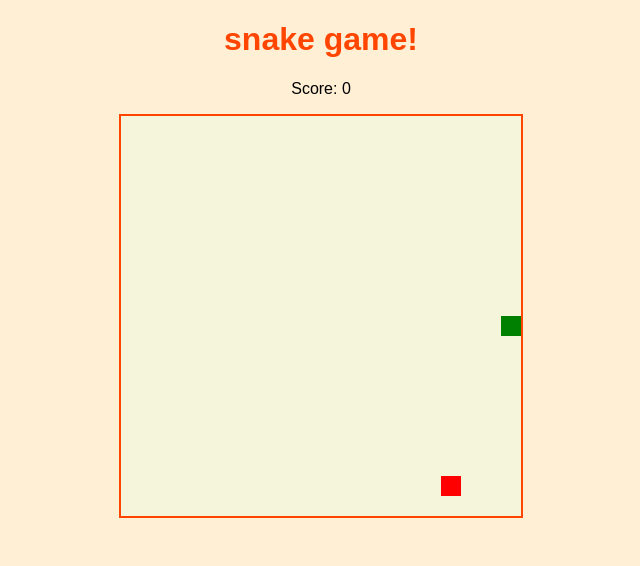
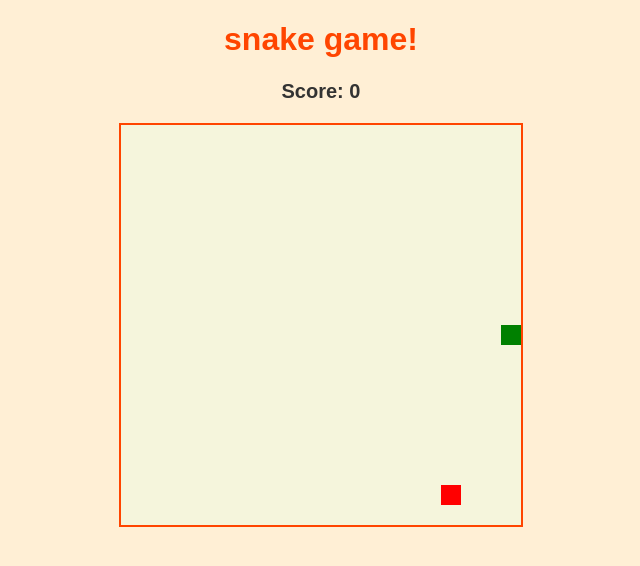
Before and after one commit to tsujvik/proj1, a plain HTML site: page index.html in a window 1280 px wide. Shown: the whole page, without its empty margins (319-959 px from the left). Drawn offline with Linux system fonts and the light colour scheme.

Commit message:
scoring 2

```diff
--- a/script.js
+++ b/script.js
@@ -1,5 +1,6 @@
 var canvas = document.getElementById("gameCanvas");
 var ctx = canvas.getContext("2d");
+var scoreDisplay = document.getElementById("score");
 
 canvas.width = 400;
 canvas.height = 400;
@@ -11,6 +12,7 @@ let food = {
     x: Math.floor(Math.random() * (canvas.width / box)) * box,
     y: Math.floor(Math.random() * (canvas.height / box)) * box
 };
+let score = 0;
 
 document.addEventListener("keydown", changeDirection);
 
@@ -40,24 +42,19 @@ function draw() {
     if (direction === "RIGHT") head.x += box;
     if (direction === "DOWN") head.y += box;
 
-    // collision (wall)
-    if (head.x < 0 || head.y < 0 || head.x >= canvas.width || head.y >= canvas.height) {
-        alert("game over! refresh the page to retry :)");
+    // collisions
+    if (head.x < 0 || head.y < 0 || head.x >= canvas.width || head.y >= canvas.height ||
+        snake.some(part => part.x === head.x && part.y === head.y)) {
+        alert("Game Over! Final Score: " + score);
         resetGame();
         return;
     }
 
-    // COLLISION (head)
-    if (snake.some(part => part.x === head.x && part.y === head.y)) {
-        alert("game over! refresh the page to retry :)");
-        resetGame();
-        return;
-    }
-
-    // new head
-    snake.unshift(head);
-
+    // scoring
     if (head.x === food.x && head.y === food.y) {
+        score++;
+        scoreDisplay.textContent = score;
+        document.getElementById("score").textContent = score;
         food = {
             x: Math.floor(Math.random() * (canvas.width / box)) * box,
             y: Math.floor(Math.random() * (canvas.height / box)) * box
@@ -65,16 +62,19 @@ function draw() {
     } else {
         snake.pop();
     }
+
+    snake.unshift(head);
 }
 
 function resetGame() {
     snake = [{ x: 200, y: 200 }];
     direction = "RIGHT";
+    score = 0;
+    scoreDisplay.textContent = score;
     food = {
         x: Math.floor(Math.random() * (canvas.width / box)) * box,
         y: Math.floor(Math.random() * (canvas.height / box)) * box
     };
 }
 
-
 setInterval(draw, 100);
--- a/style.css
+++ b/style.css
@@ -8,6 +8,12 @@ h1 {
     color: #ff4500;
 }
 
+p {
+    font-size: 20px;
+    font-weight: bold;
+    color: #333;
+}
+
 canvas {
     border: 2px solid #ff4500;
     background-color: #f5f5dc;
```
